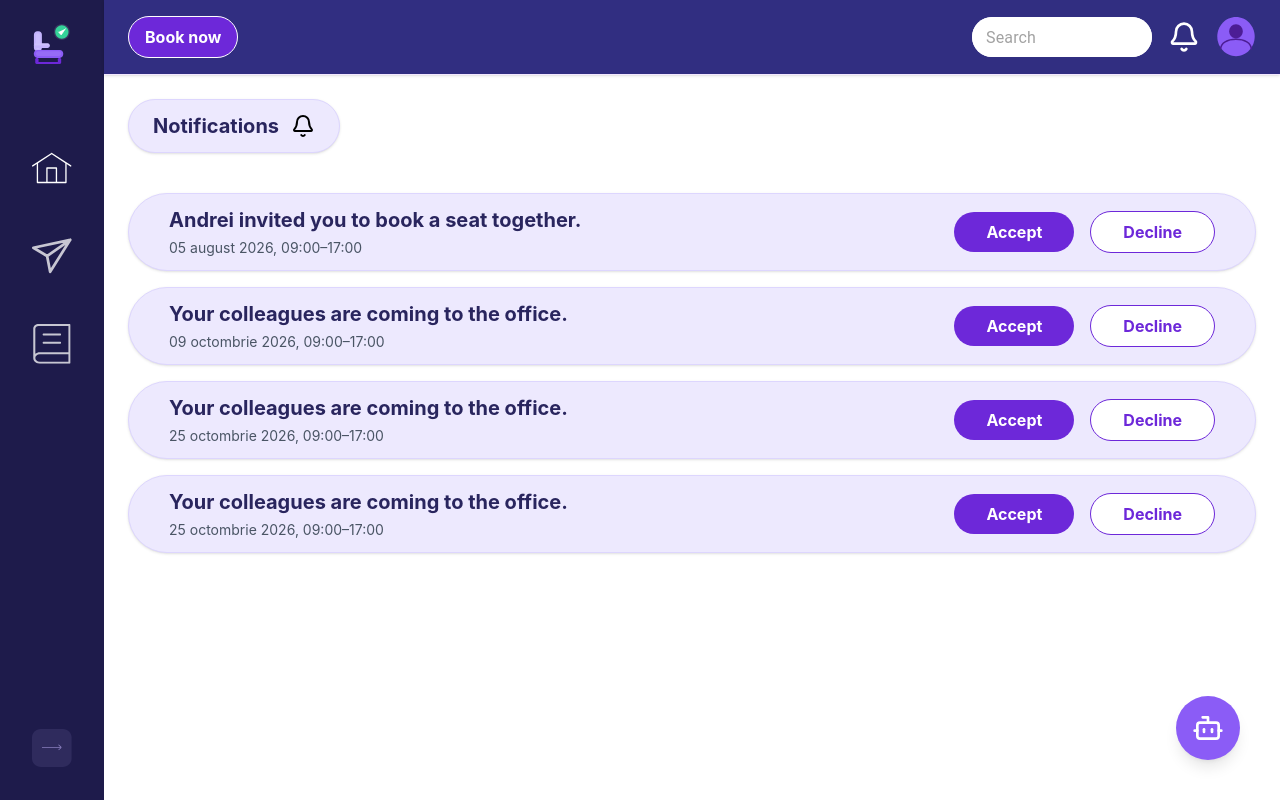
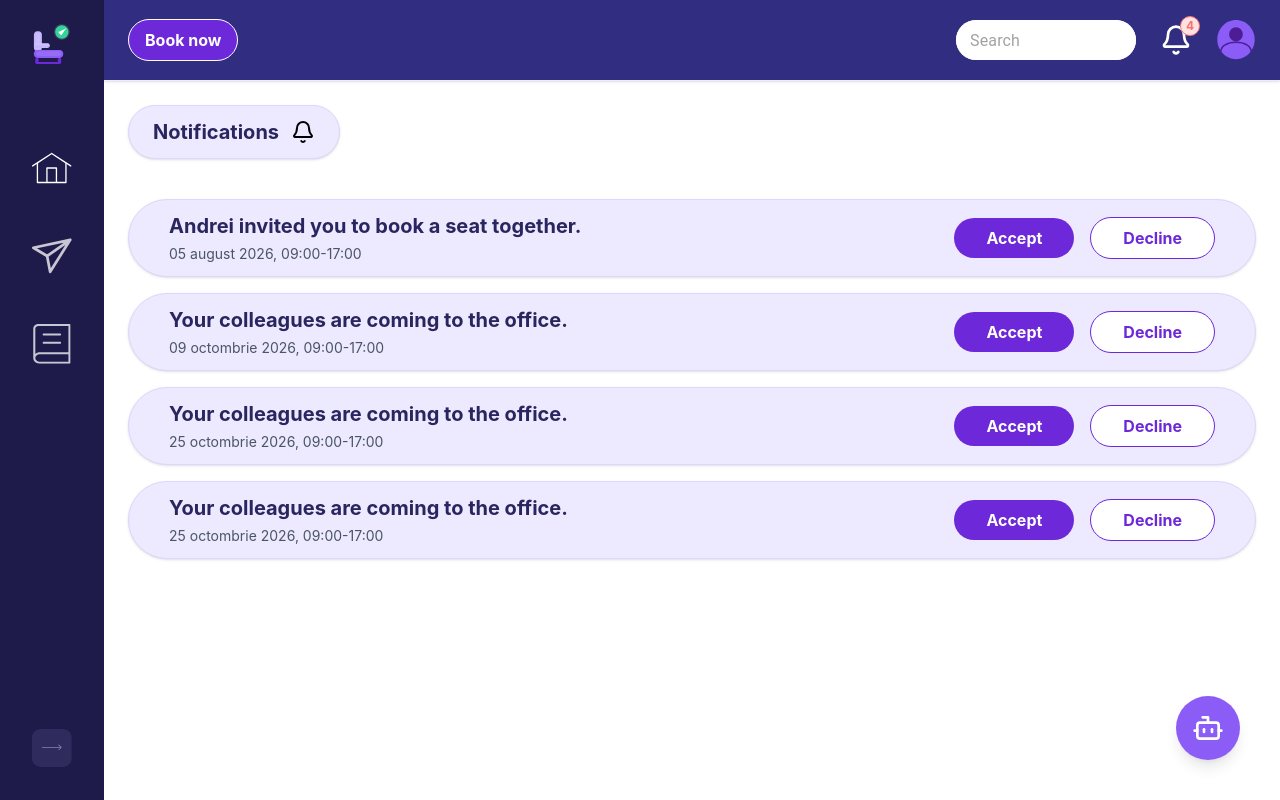
Before and after one commit to Edward11-boop/ITSSProject2026, a React (Vite) app: page /notifications in a window 1280 px wide. Built offline with nearby package versions, Linux system fonts and the light colour scheme; the HTML template or start-up script is replaced by a standard one.

Commit message:
Added the number of notification the user has

```diff
--- a/src/App.tsx
+++ b/src/App.tsx
@@ -11,7 +11,7 @@ import Register from "@/pages/Register"
 import Home from "@/pages/Home"
 import Dashboard from "@/pages/Dashboard"
 import ChangePassword from "@/pages/ChangePassword"
-import Notifications from "@/pages/Notifications"
+import Notifications, { initialNotifications } from "@/pages/Notifications"
 import History from "@/pages/History"
 import UserDetails from "@/pages/UserDetails"
 import Seats from "@/pages/Seats"
@@ -19,6 +19,7 @@ import TypeOfReservation from "./pages/TypeOfReservation"
 import Invite from "./pages/Invite"
 export default function App() {
   const [isLoggedIn, setIsLoggedIn] = useState(false)
+  const [notificationCount, setNotificationCount] = useState(initialNotifications.length)
   const location = useLocation()
 
   const dashboardPages = [
@@ -60,7 +61,7 @@ export default function App() {
             : "min-h-screen w-full"
         }
       >
-        {showFeatureTopbar && <Topbar />}
+        {showFeatureTopbar && <Topbar notificationCount={notificationCount} />}
 
         <main className={showDashboardLayout ? "flex-1 overflow-x-hidden overflow-y-auto" : ""}>
           <Routes>
@@ -72,7 +73,16 @@ export default function App() {
             <Route path="/forgot-password" element={<ForgotPassword />} />
             <Route path="/change-password" element={<ChangePassword />} />
             <Route path="/dashboard" element={<Dashboard />} />
-            <Route path="/notifications" element={<Notifications />} />
+            <Route
+              path="/notifications"
+              element={
+                <Notifications
+                  onNotificationRemoved={() =>
+                    setNotificationCount((currentCount) => Math.max(0, currentCount - 1))
+                  }
+                />
+              }
+            />
             <Route path="/history" element={<History />} />
             <Route path="/user-details" element={<UserDetails />} />
             <Route path="/type-of-reservation" element={<TypeOfReservation/>} />
--- a/src/components/Topbar.tsx
+++ b/src/components/Topbar.tsx
@@ -8,7 +8,11 @@ import TextField from "@mui/material/TextField";
 
 
 
-const Topbar = () => {
+type TopbarProps = {
+  notificationCount?: number;
+};
+
+const Topbar = ({ notificationCount = 0 }: TopbarProps) => {
   const location = useLocation();
 
   const authPages = [
@@ -77,8 +81,16 @@ const Topbar = () => {
 
             <Link
               to="/notifications"
+              className="relative flex h-12 w-12 items-center justify-center"
+              aria-label={`Notifications: ${notificationCount}`}
             >
               <Bell className="h-7 w-7 text-white sm:h-8 sm:w-8" />
+
+              {notificationCount > 0 && (
+                <span className="absolute right-0 top-0 flex h-5 min-w-5 items-center justify-center rounded-full bg-[#FEE2E2] px-1 text-xs font-bold border border-[#F87171] text-[#F87171]">
+                  {notificationCount > 9 ? "9+" : notificationCount}
+                </span>
+              )}
             </Link>
 
             <div className="group relative">
--- a/src/pages/Notifications.tsx
+++ b/src/pages/Notifications.tsx
@@ -2,8 +2,7 @@ import AIAssistant from "@/pages/AIAssistant";
 import { useState } from "react";
 import { Bell } from "lucide-react";
 
-
-const initialNotifications = [
+export const initialNotifications = [
   {
     id: 1,
     message: "Andrei invited you to book a seat together.",
@@ -42,7 +41,11 @@ const initialNotifications = [
   },
 ];
 
-const Notifications = () => {
+type NotificationsProps = {
+  onNotificationRemoved?: () => void;
+};
+
+const Notifications = ({ onNotificationRemoved }: NotificationsProps) => {
   const [notifications, setNotifications] =
     useState(initialNotifications);
 
@@ -53,11 +56,21 @@ const Notifications = () => {
     delay = 1000
   ) => {
     setTimeout(() => {
-        setNotifications((previousNotifications) =>
-            previousNotifications.filter(
-                (notification) => notificationId !== notification.id
-            )
+      let wasRemoved = false;
+
+      setNotifications((previousNotifications) => {
+        wasRemoved = previousNotifications.some(
+          (notification) => notificationId === notification.id
         );
+
+        return previousNotifications.filter(
+          (notification) => notificationId !== notification.id
+        );
+      });
+
+      if (wasRemoved) {
+        onNotificationRemoved?.();
+      }
     }, delay)
   };
 
@@ -135,7 +148,7 @@ const Notifications = () => {
 
               <p className="mt-1 text-sm text-gray-600">
                 {formatDate(notification.date)},{" "}
-                {notification.startTime}–{notification.endTime}
+                {notification.startTime}-{notification.endTime}
               </p>
             </div>
 
```
